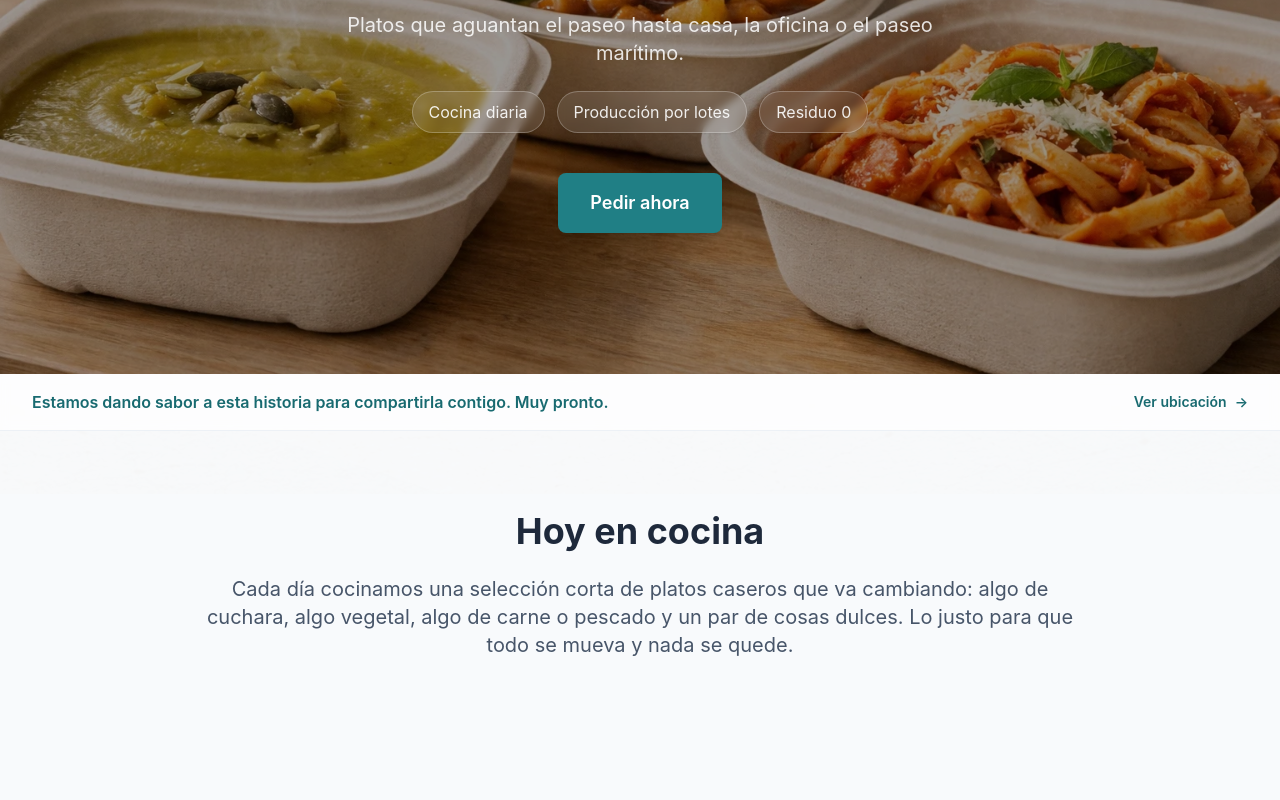
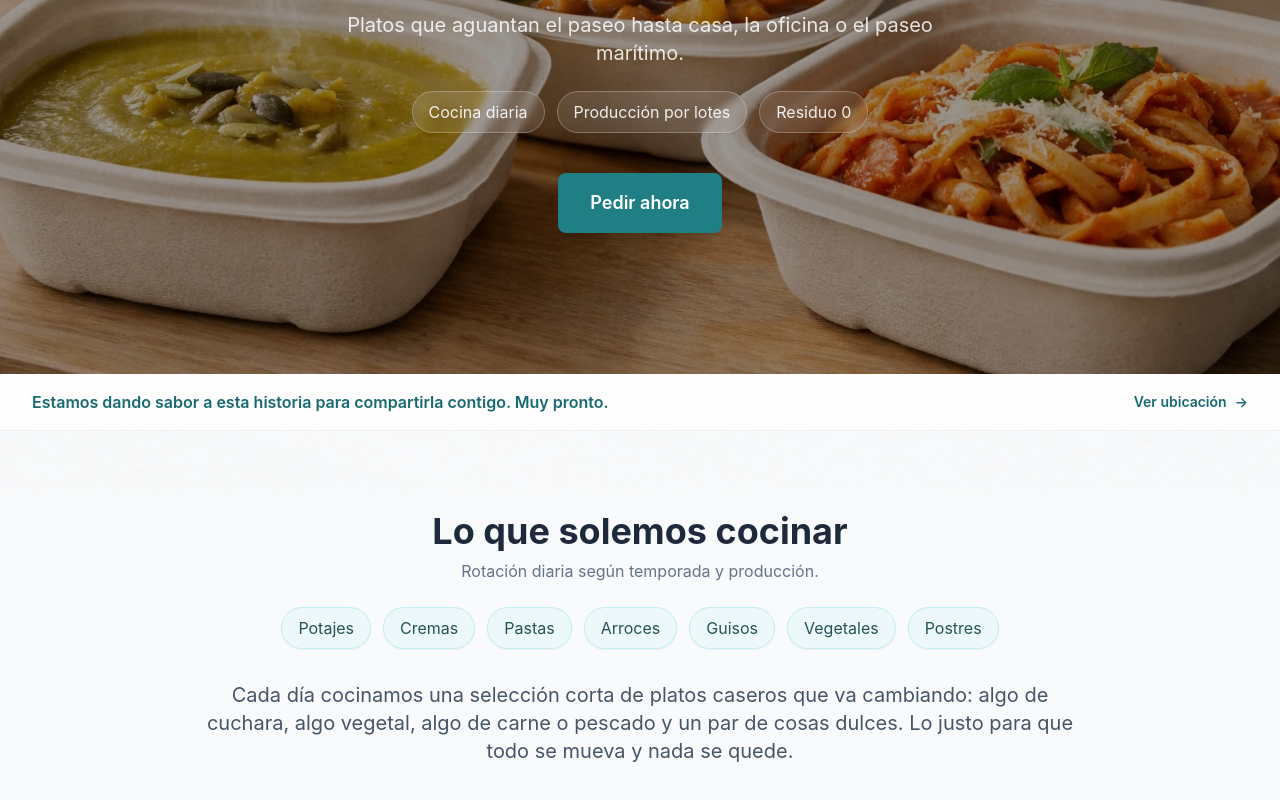
Before and after one commit to talaverilla85/ArimarWeb, a Next.js app: page / in a window 1280 px wide. Shown: the part 306-1106 px from the top of the page. Built offline with nearby package versions, Linux system fonts and the light colour scheme.

Commit message:
nueva home

```diff
--- a/app/page.tsx
+++ b/app/page.tsx
@@ -93,12 +93,29 @@ export default function Home() {
         </div>
       </section>
 
-      {/* Bloque "Hoy en cocina" */}
+      {/* Bloque "Hoy en cocina" / Lo que solemos cocinar */}
       <section className="py-16 md:py-20 px-4 sm:px-6 lg:px-8">
         <div className="max-w-4xl mx-auto text-center">
-          <h2 className="text-3xl md:text-4xl font-bold text-slate-800 mb-6">
-            Hoy en cocina
+          <h2 className="text-3xl md:text-4xl font-bold text-slate-800 mb-2">
+            Lo que solemos cocinar
           </h2>
+          <p className="text-sm md:text-base text-slate-500 mb-6">
+            Rotación diaria según temporada y producción.
+          </p>
+
+          <div className="flex flex-wrap justify-center gap-2 md:gap-3 mb-8">
+            {['Potajes', 'Cremas', 'Pastas', 'Arroces', 'Guisos', 'Vegetales', 'Postres'].map(
+              (item) => (
+                <span
+                  key={item}
+                  className="px-4 py-2 rounded-full border border-primary-100/70 bg-primary-50/60 text-sm md:text-base text-primary-800/90 shadow-sm"
+                >
+                  {item}
+                </span>
+              ),
+            )}
+          </div>
+
           <p className="text-lg md:text-xl text-slate-600 leading-relaxed">
             Cada día cocinamos una selección corta de platos caseros que va cambiando:
             algo de cuchara, algo vegetal, algo de carne o pescado y un par de cosas dulces.
```
